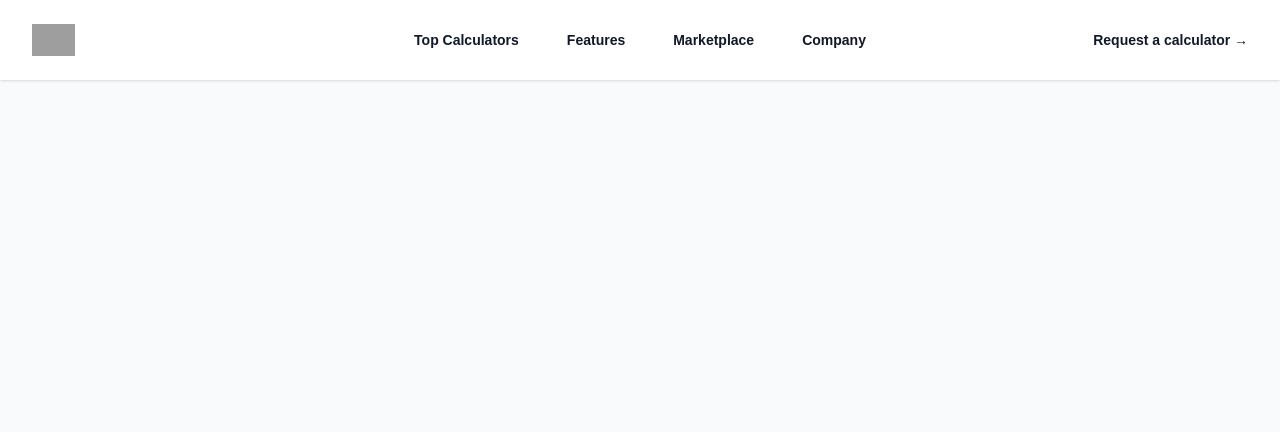
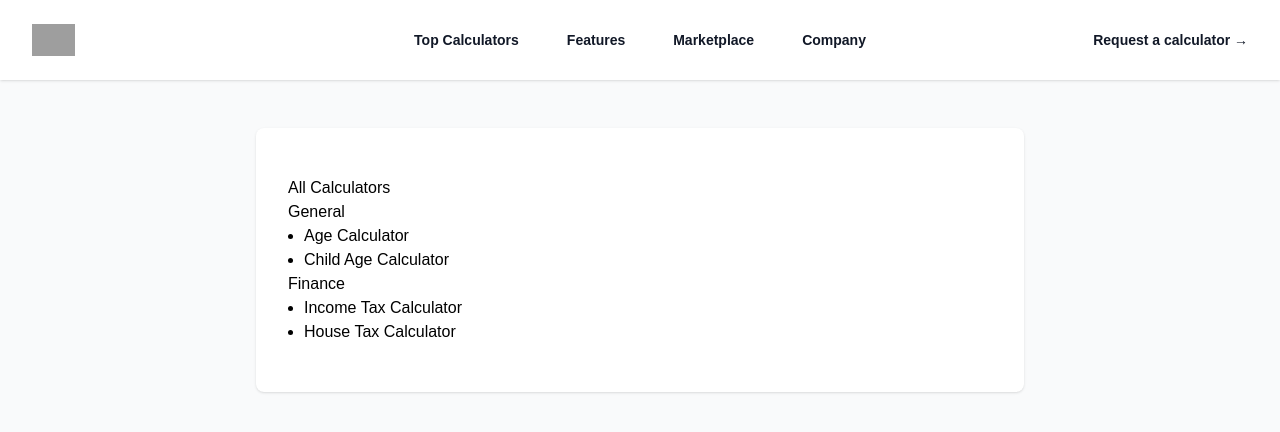
Before and after one commit to vedant14/trycalculator, a Next.js app: page / in a window 1280 px wide. Shown: the top 432 px of the page. Built offline with nearby package versions, Linux system fonts and the light colour scheme; grey boxes are pictures that could not be loaded.

Commit message:
Calculators

```diff
--- a/components/Card.js
+++ b/components/Card.js
@@ -1,7 +1,7 @@
 export function Card({ children }) {
   return (
     <div className="bg-white shadow overflow-hidden sm:rounded-lg">
-      {children}
+      <div className="mx-8 my-12">{children}</div>
     </div>
   );
 }
--- a/components/Header.js
+++ b/components/Header.js
@@ -1,5 +1,6 @@
 import { Fragment, useState } from "react";
 import { Dialog, Disclosure, Popover, Transition } from "@headlessui/react";
+import Link from "next/link";
 
 const products = [
   {
@@ -38,14 +39,14 @@ export function Header() {
         aria-label="Global"
       >
         <div className="flex lg:flex-1">
-          <a href="#" className="-m-1.5 p-1.5">
+          <Link href="/" className="-m-1.5 p-1.5">
             <span className="sr-only">Your Company</span>
             <img
               className="h-8 w-auto"
               src="https://tailwindui.com/img/logos/mark.svg?color=indigo&shade=600"
               alt=""
             />
-          </a>
+          </Link>
         </div>
         <div className="flex lg:hidden">
           <button
--- a/pages/[family]/[calculator]/[keyword].js
+++ b/pages/[family]/[calculator]/[keyword].js
@@ -1,5 +1,4 @@
 import keywordData from "@/data/keywords.json";
-import { AgeCalculatorForm } from "@/components/forms/AgeCalculatorForm";
 import { SEO, Card, Layout } from "@/components/index";
 import { slugify, reverseSlugify } from "@/utils/sharedFunctions";
 import { CalculatorDecider } from "@/components/forms";
@@ -24,11 +23,14 @@ export async function getStaticPaths() {
   });
   return {
     paths,
-    fallback: false,
+    fallback: true,
   };
 }
 
 function CalculatorPage({ calculatorData }) {
+  if (!calculatorData) {
+    return null;
+  }
   return (
     <div>
       <SEO
@@ -76,7 +78,6 @@ export async function getStaticProps({ params }) {
       notFound: true,
     };
   }
-
   return {
     props: {
       calculatorData: {
--- a/pages/index.js
+++ b/pages/index.js
@@ -1,11 +1,35 @@
+import Link from "next/link";
 import { Card, Layout, SEO } from "../components";
-
+import keywordData from "@/data/keywords.json";
+import { slugify } from "@/utils/sharedFunctions";
 export default function Home() {
   return (
     <div>
       <SEO />
       <Layout>
-        <Card />
+        <Card>
+          <div>All Calculators</div>
+          <ul>
+            {keywordData.map((family, i) => (
+              <li key={i}>
+                {family.name}
+                <ul className="ml-4">
+                  {family.calculators.map((caclculator, i) => (
+                    <li className="list-disc" key={i}>
+                      <Link
+                        href={`${slugify(family.name)}/${slugify(
+                          caclculator.name
+                        )}/${slugify(caclculator.keywords[0])}`}
+                      >
+                        {caclculator.name}
+                      </Link>
+                    </li>
+                  ))}
+                </ul>
+              </li>
+            ))}
+          </ul>
+        </Card>
       </Layout>
     </div>
   );
```
